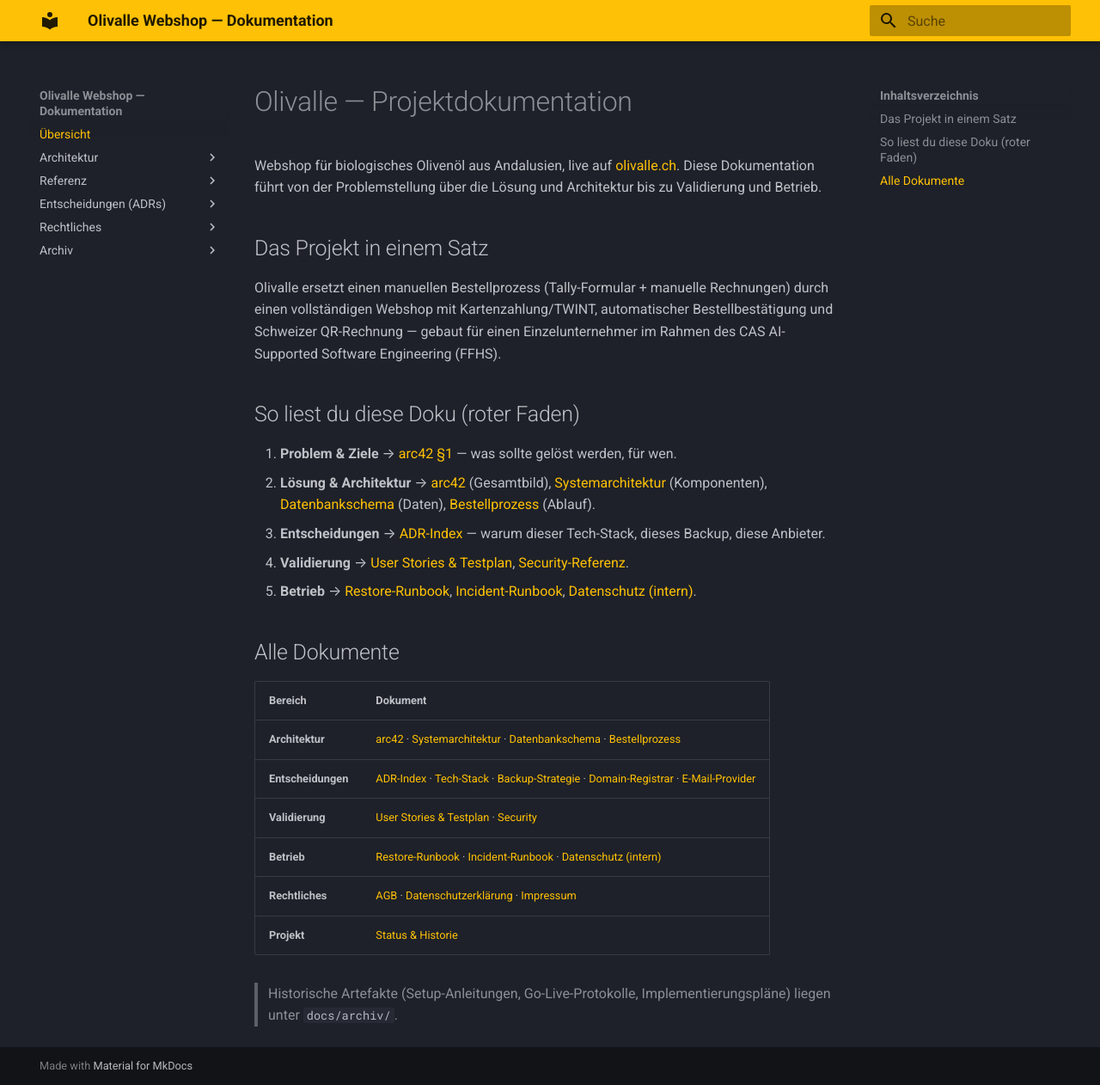
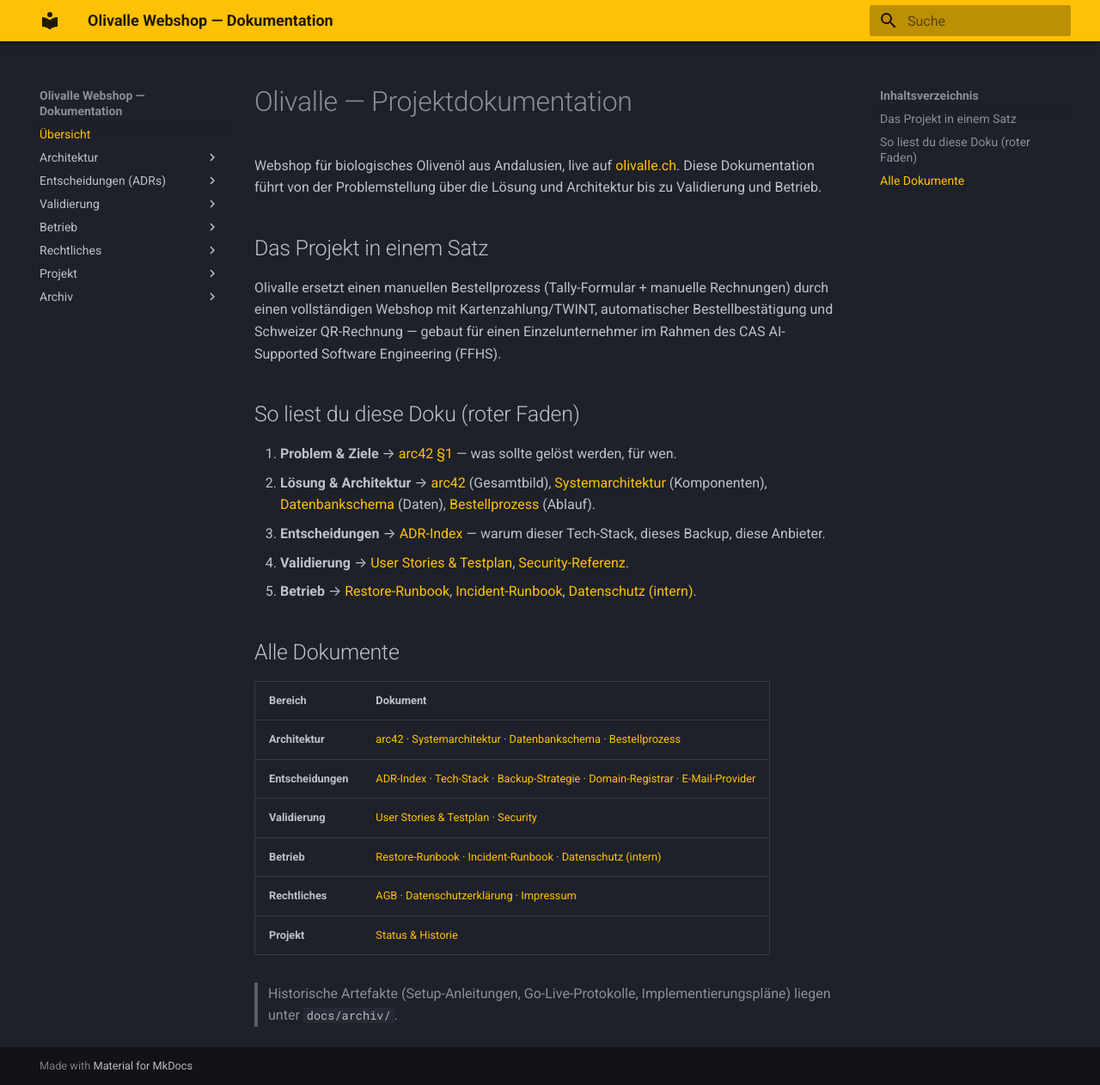
Before and after one commit to konstantinniedermann/olivalle-webshop, an MkDocs documentation site: the page built from docs/index.md, in a window 1280 px wide and 1262 px high. Shown: the whole window at 86% size. Built offline with MkDocs 1.6.1 and Material for MkDocs 9.7.7, drawn with Linux system fonts in a browser that asks for light colours; part of the change alters nothing that is shown.

Commit message:
docs: mkdocs nav mit index.md synchronisieren + toten Link fixen
Co-Authored-By: Claude Opus 4.8 (1M context) <noreply@anthropic.com>

```diff
--- a/mkdocs.yml
+++ b/mkdocs.yml
@@ -29,20 +29,28 @@ nav:
     - Systemarchitektur: systemarchitektur.md
     - Datenbankschema: datenbankschema.md
     - Bestellprozess: bestellprozess.md
-  - Referenz:
-    - Produkttexte: produkttexte.md
-    - Roadmap: roadmap.md
-    - Security: security.md
-    - User Stories & Testplan: user-stories-testplan.md
   - Entscheidungen (ADRs):
+    - Übersicht: adr-index.md
+    - Tech-Stack: adr-tech-stack.md
+    - Backup-Strategie: adr-backup-strategie.md
     - Domain-Registrar: adr-domain-registrar.md
     - E-Mail-Provider: adr-email-provider.md
+  - Validierung:
+    - User Stories & Testplan: user-stories-testplan.md
+    - Security: security.md
+  - Betrieb:
+    - Restore-Runbook: runbook-restore.md
+    - Incident-Runbook: runbook-incident.md
+    - Datenschutz (intern): datenschutz.md
   - Rechtliches:
+    - AGB: legal/agb.md
     - Datenschutz: legal/datenschutz.md
     - Impressum: legal/impressum.md
-    - AGB: legal/agb.md
+  - Projekt:
+    - Status & Historie: projekt-status.md
   - Archiv:
     - Stripe-Setup-Anleitung: archiv/anleitung-stripe-setup.md
     - E-Mail-Provider Evaluation: archiv/email-provider-evaluation.md
     - Go-Live Smoke-Tests: archiv/go-live-smoke-tests.md
+    - Produkttexte: archiv/produkttexte.md
     - Manuelles Testprotokoll: archiv/testprotokoll.md
```
